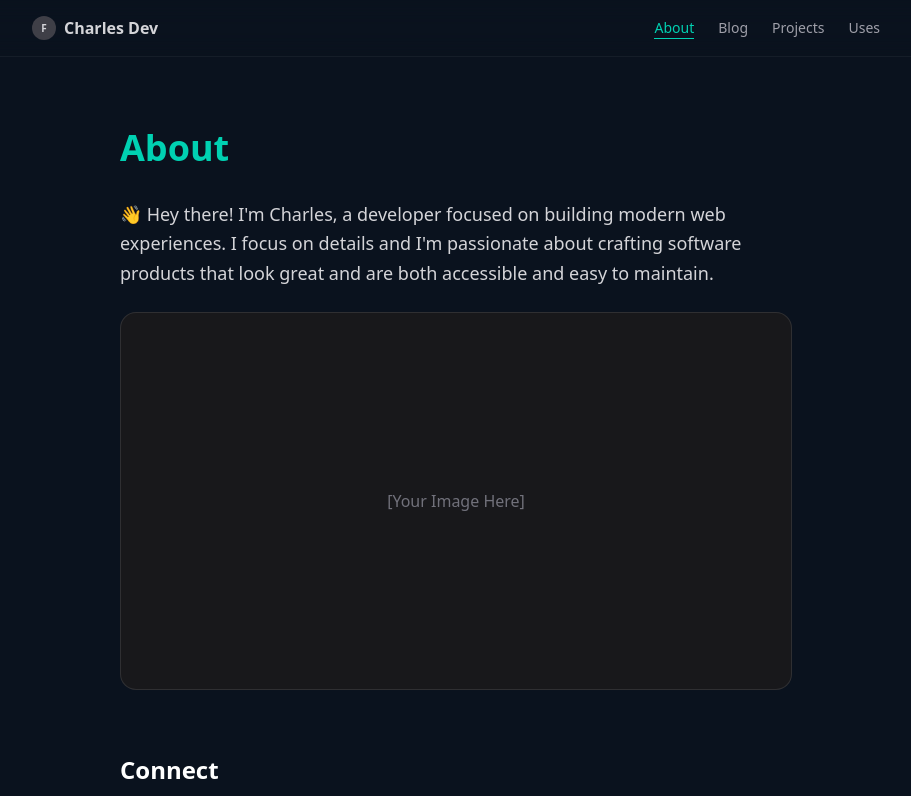
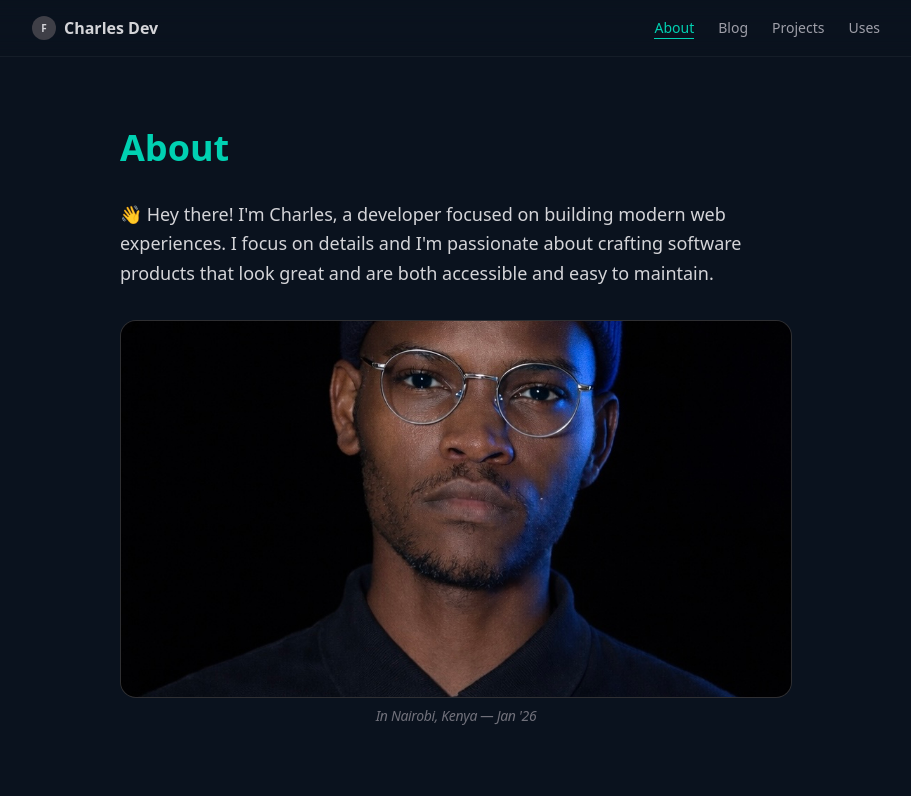
Before and after one commit to mulwacharles/charles-dev, a Next.js app: page / in a window 1280 px wide. Shown: the top 796 px of the page, without its empty margins (184-1095 px from the left). Built offline with nearby package versions, Linux system fonts and the light colour scheme.

Commit message:
Profile Photo

```diff
--- a/app/page.tsx
+++ b/app/page.tsx
@@ -12,13 +12,19 @@ export default function AboutPage() {
           I focus on details and I'm passionate about crafting software
           products that look great and are both accessible and easy to maintain.
         </p>
-
-        {/* Profile Image Placeholder */}
-        <div className="w-full aspect-video bg-zinc-900 rounded-2xl overflow-hidden border border-white/10 relative group">
-          <div className="absolute inset-0 flex items-center justify-center text-zinc-500 group-hover:text-zinc-400 transition-colors">
-            [Your Image Here]
-          </div>
-        </div>
+        {/* Profile Image */}
+<figure className="my-8 space-y-2">
+  <div className="w-full aspect-video bg-zinc-900 rounded-2xl overflow-hidden border border-white/10 relative group">
+    <img
+      src="/optimized_under_2mb.jpg"
+      alt="Charles portrait"
+      className="w-full h-full object-cover object-[25%_center] transition-transform duration-700 group-hover:scale-105"
+    />
+  </div>
+  <figcaption className="text-center text-sm text-zinc-500 italic font-medium tracking-tight">
+    In Nairobi, Kenya — Jan '26
+  </figcaption>
+</figure>
       </section>
 
       {/* 2. Connect Section */}
```
Also changed, not shown: public/optimized_under_2mb.jpg (added).
